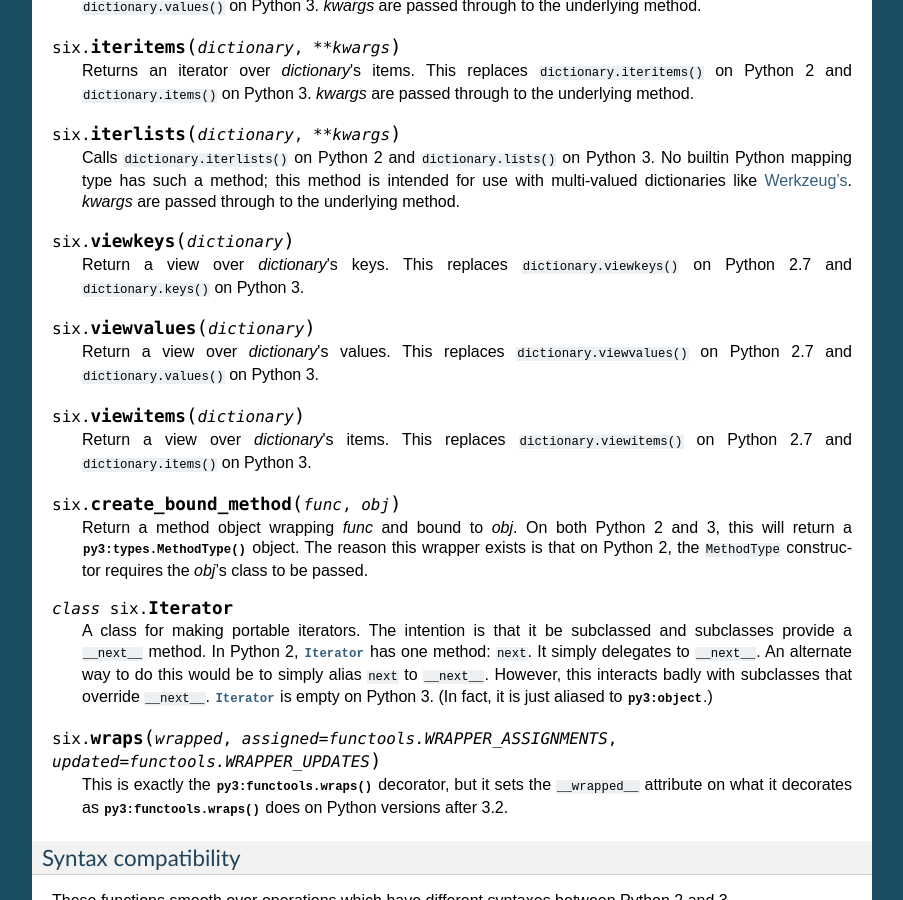
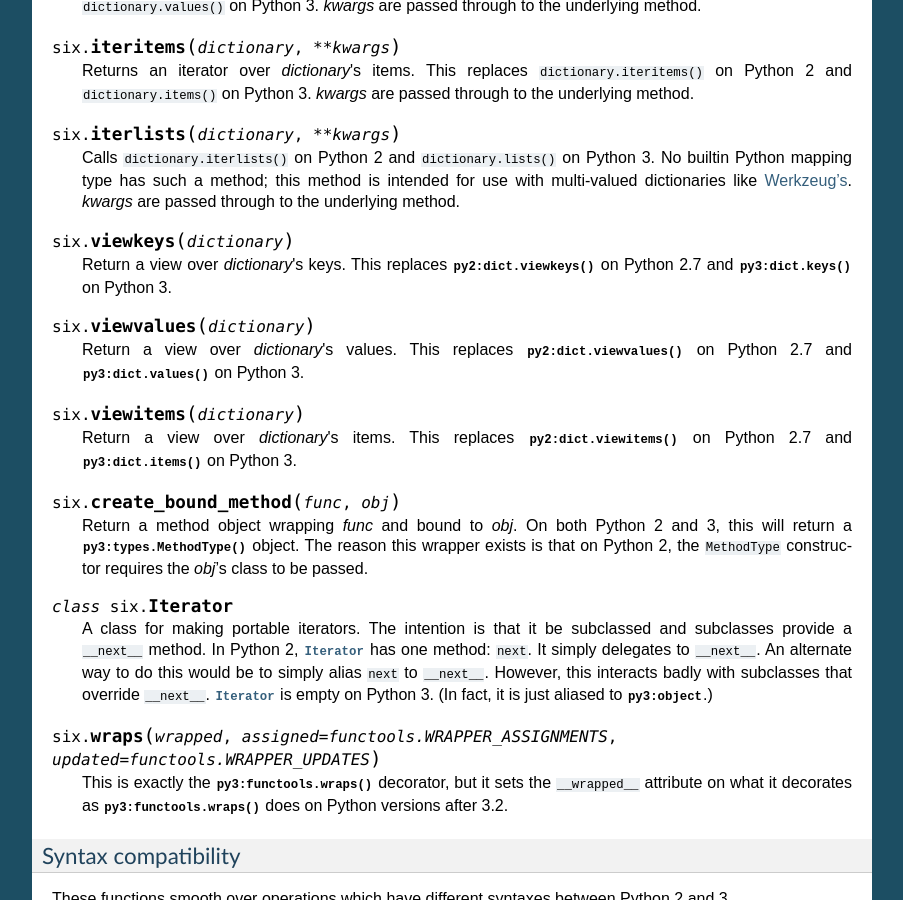
Before and after one commit to benjaminp/six, a Sphinx documentation site: the page built from documentation/index.rst, in a window 1280 px wide and 900 px high, scrolled down 2480 px. Shown: the whole window, without its empty margins (198-1101 px from the left). Built offline with Sphinx 7.4.7, drawn with Linux system fonts in a browser that asks for light colours.

Commit message:
link to python docs for dict view methods

```diff
--- a/documentation/index.rst
+++ b/documentation/index.rst
@@ -206,21 +206,21 @@ functions and methods is the stdlib :mod:`py3:inspect` module.
 .. function:: viewkeys(dictionary)
 
    Return a view over *dictionary*\'s keys. This replaces
-   ``dictionary.viewkeys()`` on Python 2.7 and ``dictionary.keys()`` on
+   :meth:`py2:dict.viewkeys` on Python 2.7 and :meth:`py3:dict.keys` on
    Python 3.
 
 
 .. function:: viewvalues(dictionary)
 
    Return a view over *dictionary*\'s values. This replaces
-   ``dictionary.viewvalues()`` on Python 2.7 and ``dictionary.values()`` on
+   :meth:`py2:dict.viewvalues` on Python 2.7 and :meth:`py3:dict.values` on
    Python 3.
 
 
 .. function:: viewitems(dictionary)
 
    Return a view over *dictionary*\'s items. This replaces
-   ``dictionary.viewitems()`` on Python 2.7 and ``dictionary.items()`` on
+   :meth:`py2:dict.viewitems` on Python 2.7 and :meth:`py3:dict.items` on
    Python 3.
 
 
```
